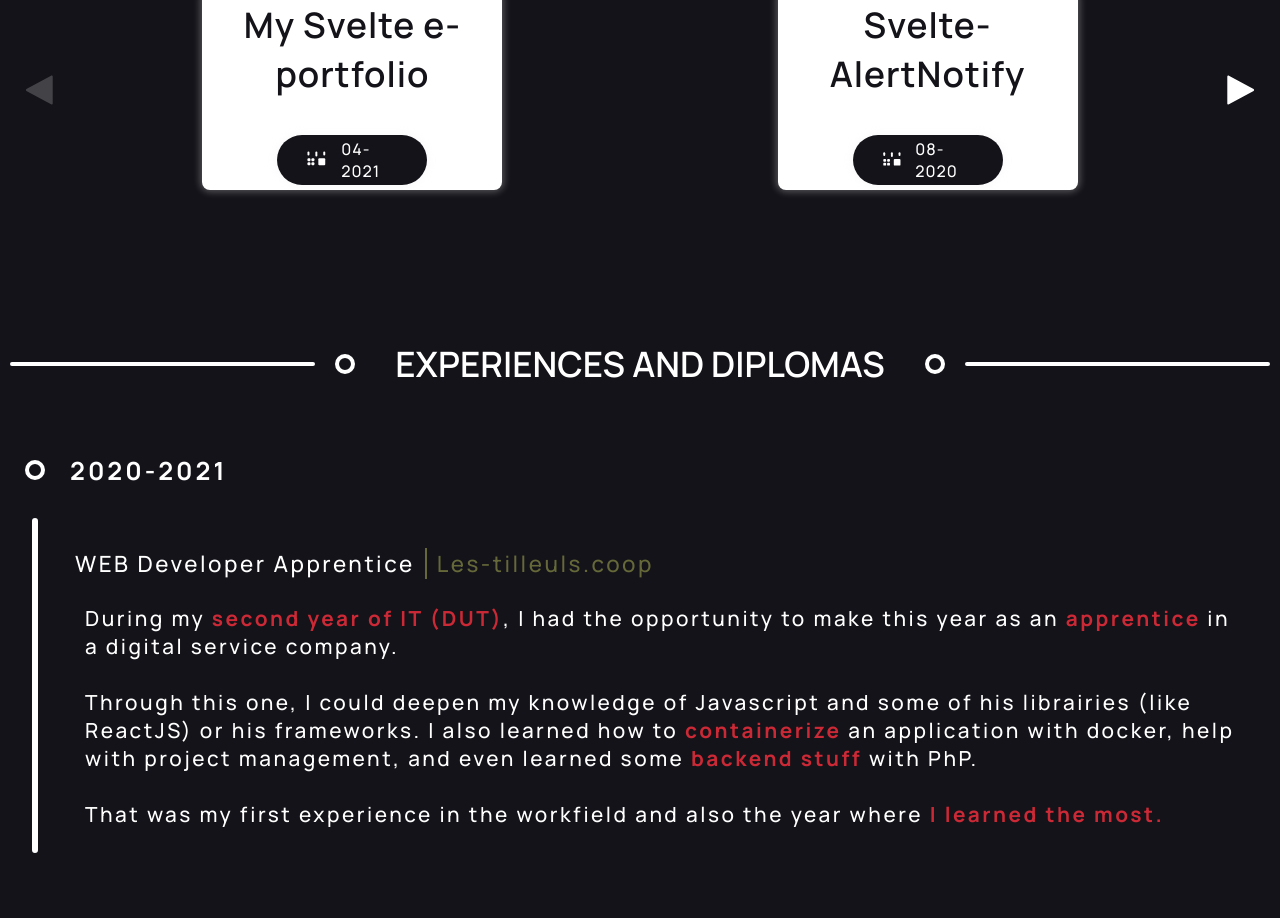
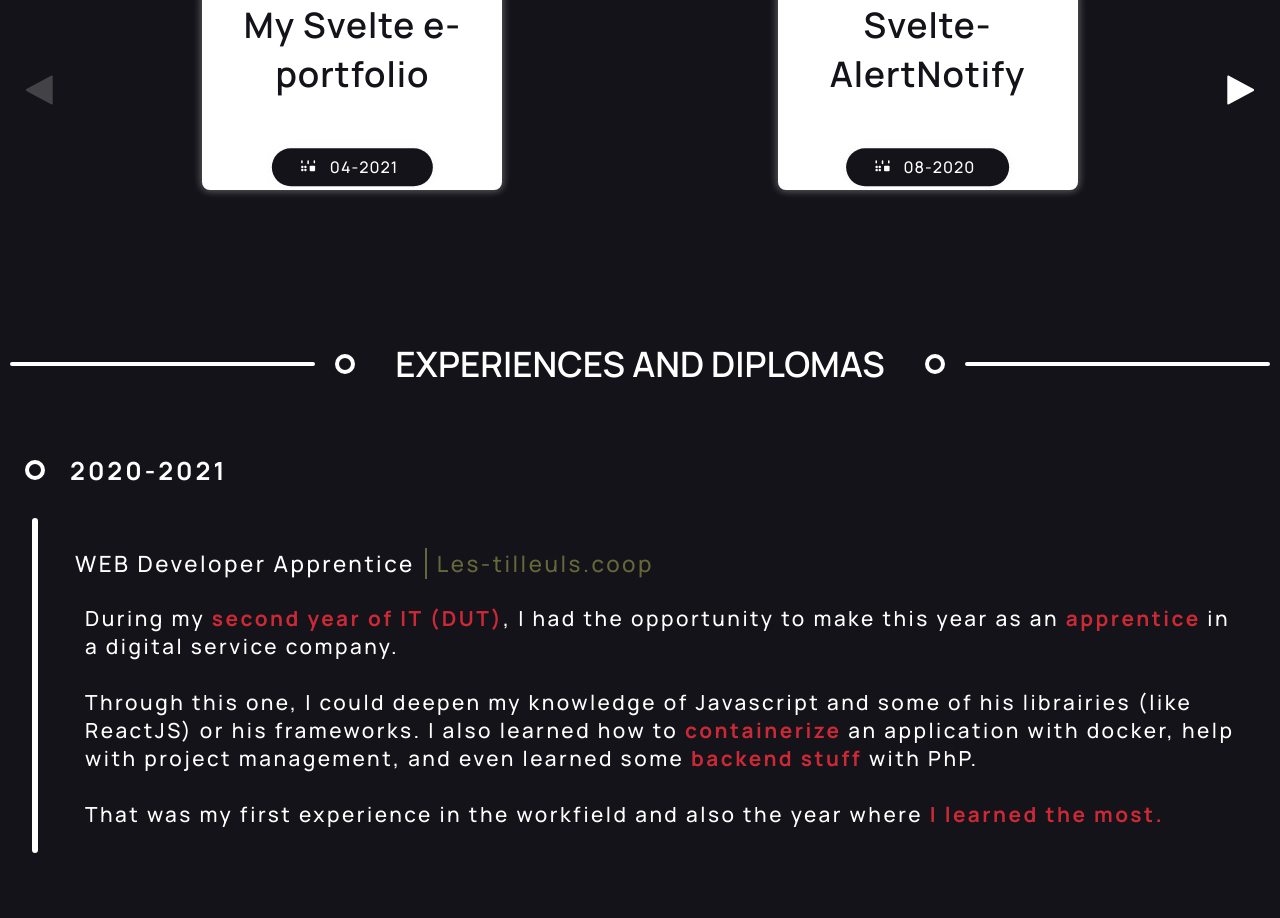
Before and after one commit to BoutValentin/e-portfolio, a Svelte app: page / in a window 1280 px wide. Shown: the part 2982-3900 px from the top of the page. Built offline with nearby package versions, Linux system fonts and the light colour scheme.

Commit message:
Fix: fixing bug on projects (#18)

```diff
--- a/package.json
+++ b/package.json
@@ -4,7 +4,7 @@
   "scripts": {
     "build": "rollup -c",
     "dev": "rollup -c -w",
-    "start": "sirv public",
+    "start": "sirv public --host",
     "validate": "svelte-check"
   },
   "devDependencies": {
--- a/src/components/Project/ProjectCard.svelte
+++ b/src/components/Project/ProjectCard.svelte
@@ -6,6 +6,7 @@
   export let date;
   export let shortDescription;
   let showDescription = false;
+  let prevent_mouse_enter = false;
 
   const MAX_SIZE = 135;
 
@@ -26,12 +27,22 @@
   function hide_description() {
     showDescription = false;
   }
+
+  function handle_mouse_enter() {
+    if ($isTouchScreen) return;
+    show_description()
+  }
+
+  function handle_mouse_leave() {
+    hide_description()
+    console.log('nouse leave');
+  }
 </script>
 
 <div
   class="project-card-container"
-  on:mouseleave={hide_description}
-  on:mouseenter={show_description}
+  on:mouseleave={handle_mouse_leave}
+  on:mouseenter={handle_mouse_enter}
   on:click={handle_navigation}
 >
   <div class="project-card-default">
@@ -133,6 +144,7 @@
     display: flex;
     flex-direction: row;
     align-items: center;
+    justify-content: center;
     color: var(--main-font-color);
     background-color: var(--main-bg-color);
     width: auto;
@@ -140,12 +152,18 @@
     border-radius: 25px;
     margin: 0 auto;
     box-shadow: 0px 0px 7px 2px var(--shadow-contact-svg);
+    user-select: none;
+    white-space: nowrap;
   }
 
   .date-container > p {
+    display: inline-block;
     padding: 0;
+    height: 100%;
+    width: 100%;
     font-size: min(1em, max(4vmin, 16px));
     margin: 0 0 0 10px;
+    word-break: keep-all;
   }
 
   .project-card-container__description {
@@ -183,6 +201,7 @@
     padding: 3px;
     border-radius: 25px;
     cursor: pointer;
+    user-select: none;
   }
 
   .hide-description {
```
